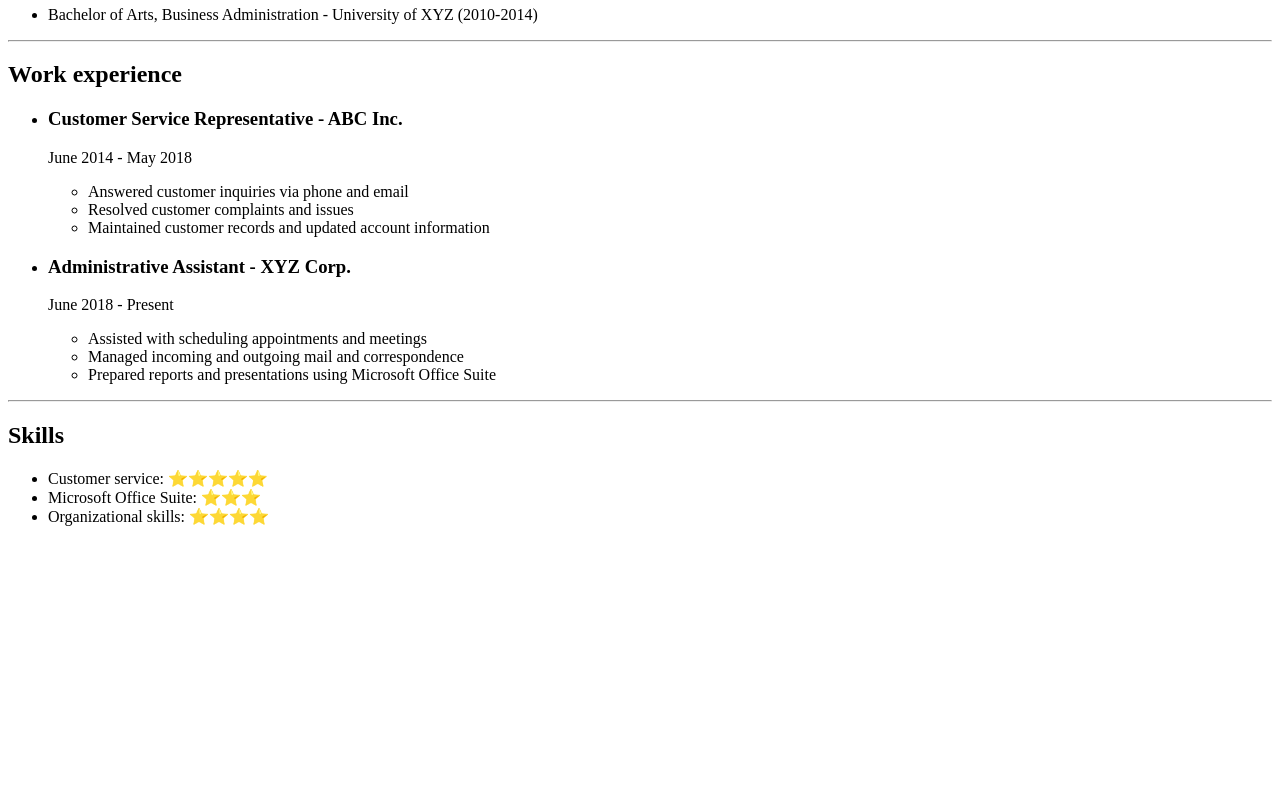
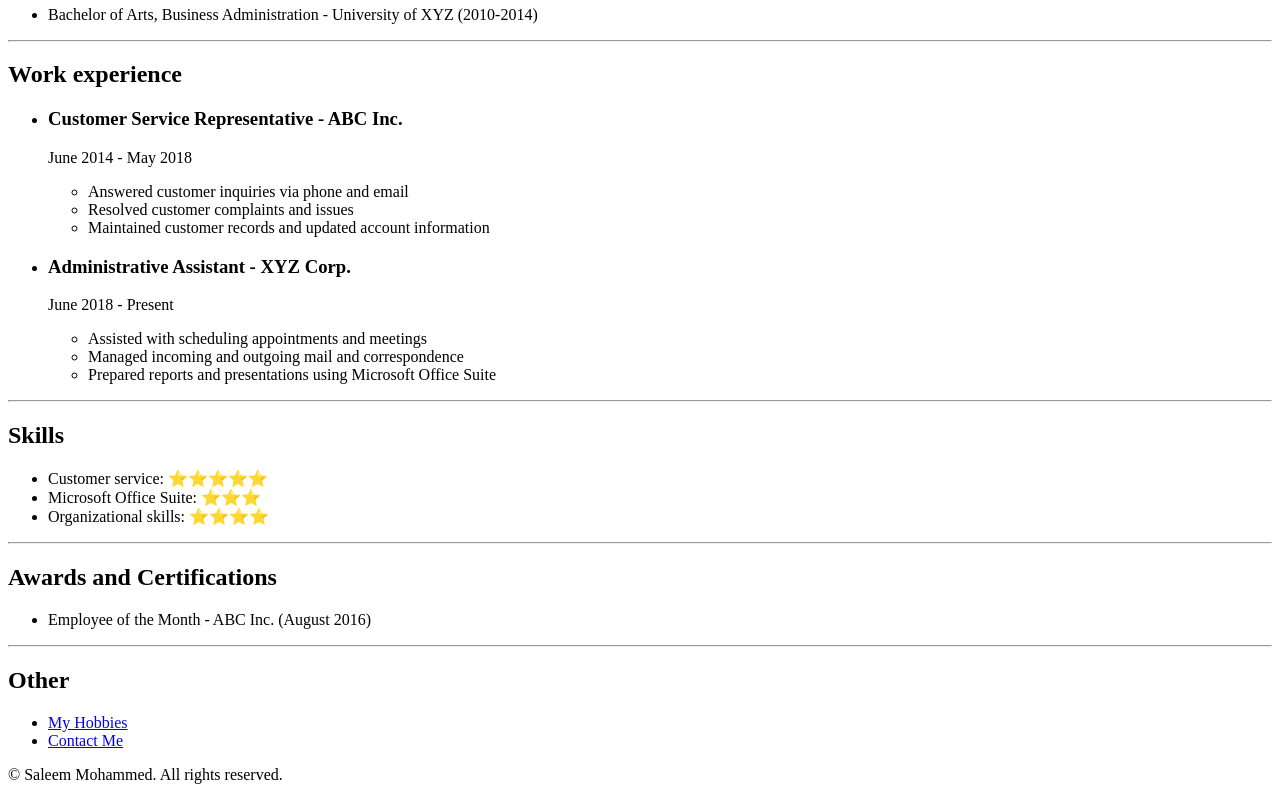
Before and after one commit to illusterus/resume, a plain HTML site: page index.html in a window 1280 px wide. Shown: the part 384-1184 px from the top of the page. Before the commit the page ends 926 px from the top, so only its background shows below. Drawn offline with Linux system fonts and the light colour scheme.

Commit message:
Add files via upload

```diff
--- a/index.html
+++ b/index.html
@@ -47,6 +47,17 @@
         <li>Microsoft Office Suite: ⭐️⭐️⭐️</li>
         <li>Organizational skills: ⭐️⭐️⭐️⭐️</li>
     </ul>
-
+    <hr />
+    <h2>Awards and Certifications</h2>
+    <ul>
+        <li>Employee of the Month - ABC Inc. (August 2016)</li>
+    </ul>
+    <hr />
+    <h2>Other</h2>
+    <ul>
+        <li><a href="./index.html">My Hobbies</a></li>
+        <li><a href="./index.html">Contact Me</a></li>
+    </ul>
+    <p>© Saleem Mohammed. All rights reserved.</p>
 </body>
 </html>
```
